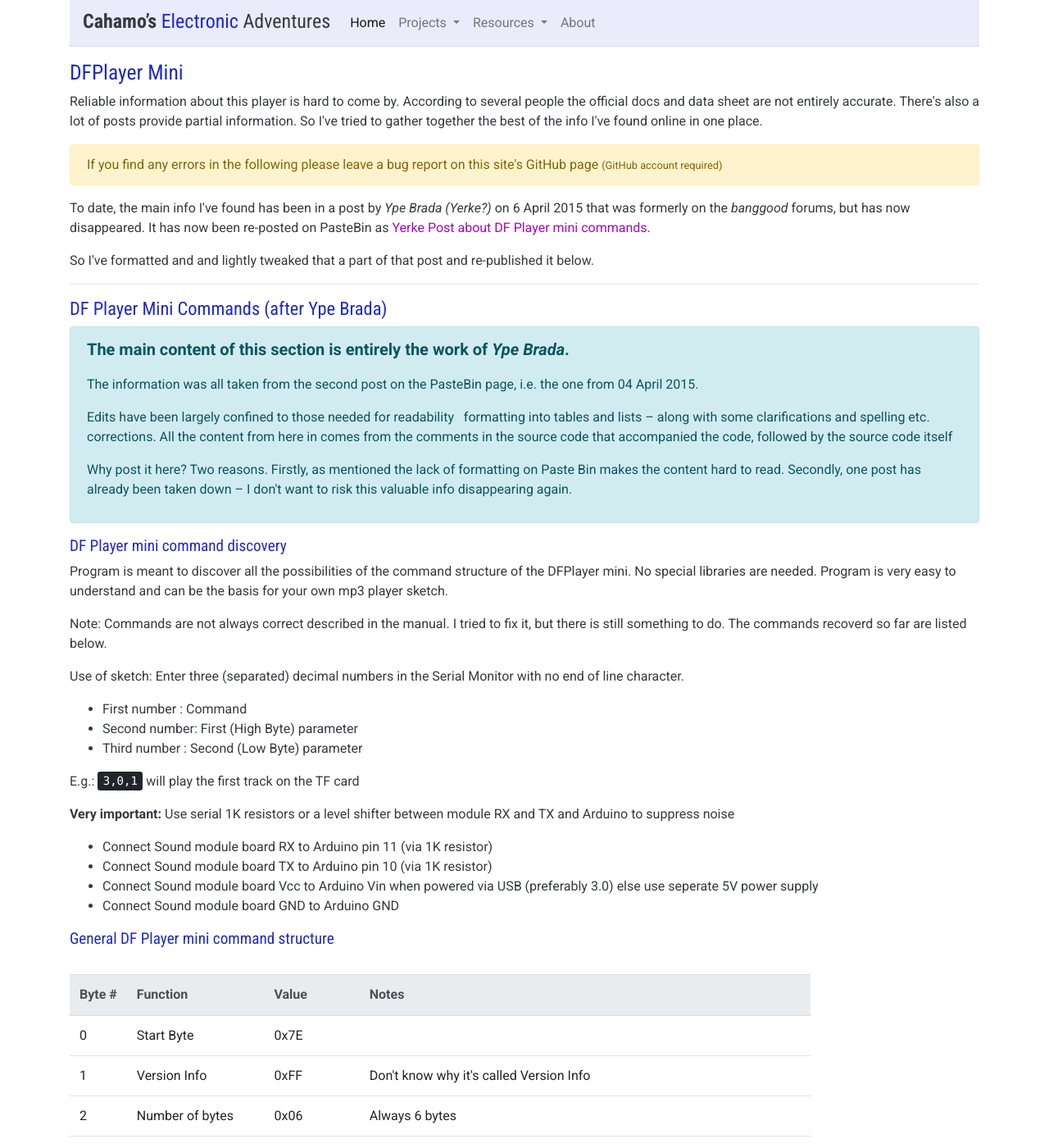
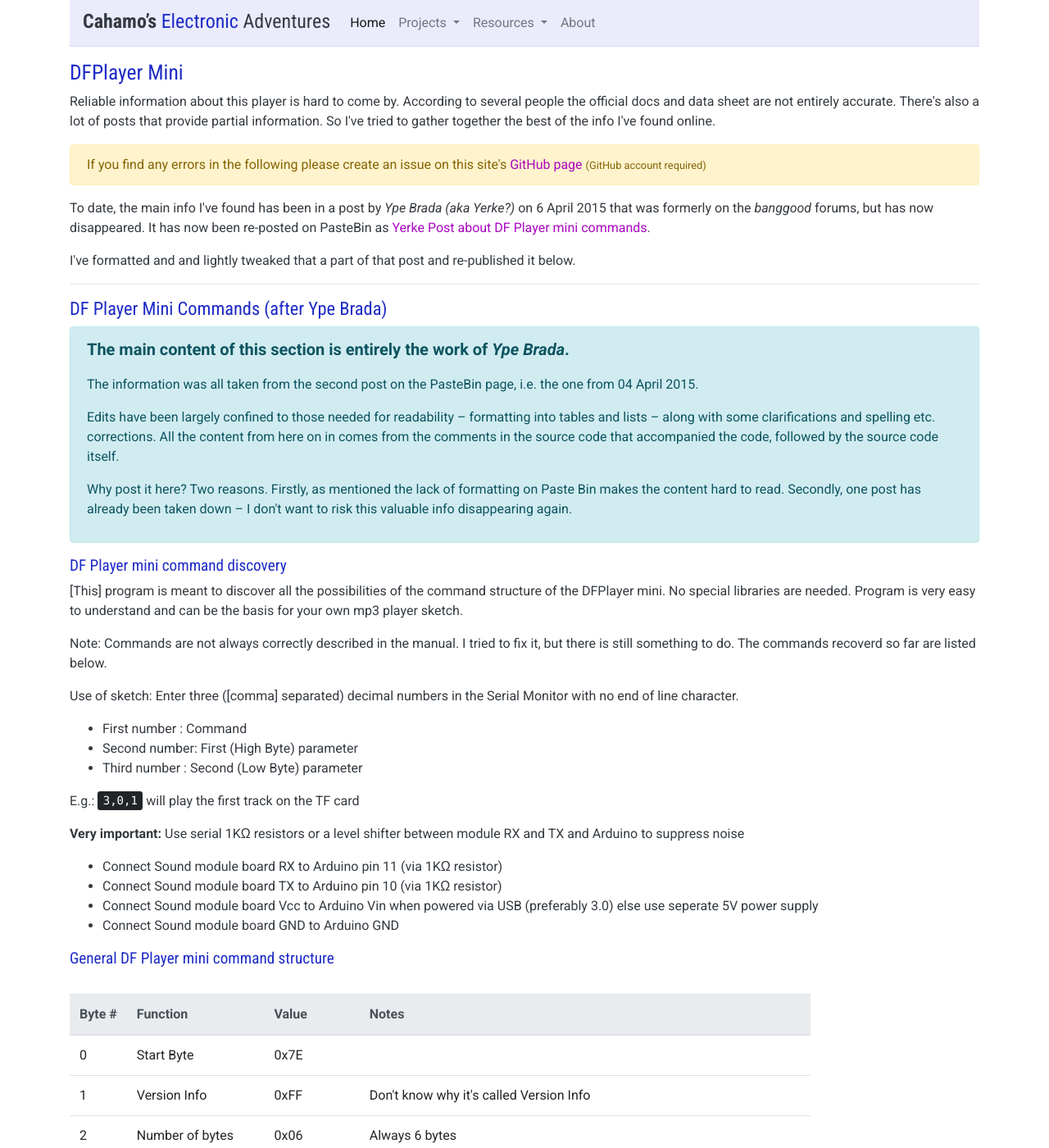
Before and after one commit to cahamo/cahamo.github.io, a Jekyll site: the page built from resources/dfplayer-mini.html, in a window 1280 px wide and 1400 px high. Shown: the whole window at 82% size. Built offline with Jekyll 4.4.1, drawn with Linux system fonts in a browser that asks for light colours; comment, search, counter and statistics services are not loaded; some of the changed text lies outside the part shown.

Commit message:
Update and correct DFPlayer Mini resource page

```diff
--- a/resources/dfplayer-mini.html
+++ b/resources/dfplayer-mini.html
@@ -4,17 +4,16 @@
 <h1>DFPlayer Mini</h1>
 
 <p>Reliable information about this player is hard to come by. According to several people the official docs and data
-    sheet are not entirely accurate. There's also a lot of posts provide partial information. So I've tried to gather
-    together the best of the info I've found online in one place.</p>
+    sheet are not entirely accurate. There's also a lot of posts that  provide partial information. So I've tried to gather
+    together the best of the info I've found online.</p>
 
-<p class="alert alert-warning">If you find any errors in the following please leave a bug report on this site's GitHub
-    page <small>(GitHub account required)</small></p>
+<p class="alert alert-warning">If you find any errors in the following please create an issue on this site's <a href="https://github.com/cahamo/cahamo.github.io/issues">GitHub page</a> <small>(GitHub account required)</small></p>
 
-<p>To date, the main info I've found has been in a post by <em>Ype Brada (Yerke?)</em> on 6 April 2015 that was formerly
+<p>To date, the main info I've found has been in a post by <em>Ype Brada (aka Yerke?)</em> on 6 April 2015 that was formerly
     on the <em>banggood</em> forums, but has now disappeared. It has now been re-posted on PasteBin as <a
         href="https://pastebin.com/cwqBkPXW">Yerke Post about DF Player mini commands</a>.</p>
 
-<p>So I've formatted and and lightly tweaked that a part of that post and re-published it below.</p>
+<p>I've formatted and and lightly tweaked that a part of that post and re-published it below.</p>
 
 <hr>
 
@@ -24,9 +23,9 @@
 
     <p class="lead"><strong>The main content of this section is entirely the work of <em>Ype Brada</em>.</strong></p>
     <p>The information was all taken from the second post on the PasteBin page, i.e. the one from 04 April 2015.</p>
-    <p>Edits have been largely confined to those needed for readability &nbsp; formatting into tables and lists &ndash;
-        along with some clarifications and spelling etc. corrections. All the content from here in comes from the
-        comments in the source code that accompanied the code, followed by the source code itself</p>
+    <p>Edits have been largely confined to those needed for readability &ndash; formatting into tables and lists &ndash;
+        along with some clarifications and spelling etc. corrections. All the content from here on in comes from the
+        comments in the source code that accompanied the code, followed by the source code itself.</p>
     <p>Why post it here? Two reasons. Firstly, as mentioned the lack of formatting on Paste Bin makes the content hard
         to read. Secondly, one post has already been taken down &ndash; I don't want to risk this valuable info
         disappearing again.</p>
@@ -35,13 +34,13 @@
 
 <h3>DF Player mini command discovery</h3>
 
-<p>Program is meant to discover all the possibilities of the command structure of the DFPlayer mini. No special
+<p>[This] program is meant to discover all the possibilities of the command structure of the DFPlayer mini. No special
     libraries are needed. Program is very easy to understand and can be the basis for your own mp3 player sketch.</p>
 
-<p>Note: Commands are not always correct described in the manual. I tried to fix it, but there is still something to do.
+<p>Note: Commands are not always correctly described in the manual. I tried to fix it, but there is still something to do.
     The commands recoverd so far are listed below.</p>
 
-<p>Use of sketch: Enter three (separated) decimal numbers in the Serial Monitor with no end of line character.</p>
+<p>Use of sketch: Enter three ([comma] separated) decimal numbers in the Serial Monitor with no end of line character.</p>
 
 <ul>
     <li>First number : Command</li>
@@ -51,12 +50,12 @@
 
 <p>E.g.: <kbd>3,0,1</kbd> will play the first track on the TF card</p>
 
-<p><strong>Very important:</strong> Use serial 1K resistors or a level shifter between module RX and TX and Arduino to
+<p><strong>Very important:</strong> Use serial 1K&ohm; resistors or a level shifter between module RX and TX and Arduino to
     suppress noise</p>
 
 <ul>
-    <li>Connect Sound module board RX to Arduino pin 11 (via 1K resistor)</li>
-    <li>Connect Sound module board TX to Arduino pin 10 (via 1K resistor)</li>
+    <li>Connect Sound module board RX to Arduino pin 11 (via 1K&ohm; resistor)</li>
+    <li>Connect Sound module board TX to Arduino pin 10 (via 1K&ohm; resistor)</li>
     <li>Connect Sound module board Vcc to Arduino Vin when powered via USB (preferably 3.0) else use seperate 5V power
         supply</li>
     <li>Connect Sound module board GND to Arduino GND</li>
@@ -144,7 +143,7 @@
 <p>Key to following tables:</p>
 
 <ul>
-    <li><em>Status</em> column: * &rArr; Confirmed command ? &rArr; Unknown, not clear or not validated</li>
+    <li><em>Status</em> column: * &rArr; Confirmed command; ? &rArr; Unknown, not clear or not validated</li>
     <li><em>Parameters</em> columns: X &rArr; Value not used (set to zero?)</li>
 </ul>
 
```
Also changed, not shown: other parts of resources/dfplayer-mini.html (+5 -5 lines).
